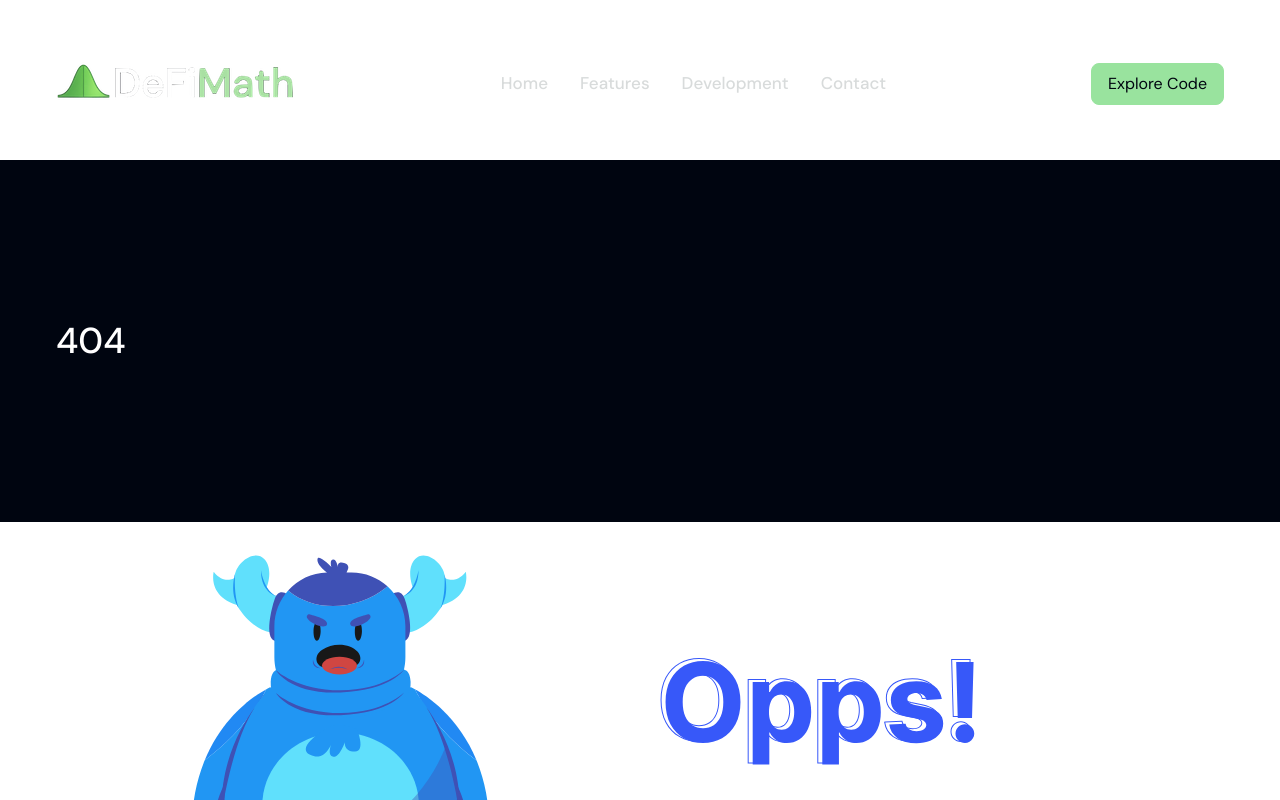
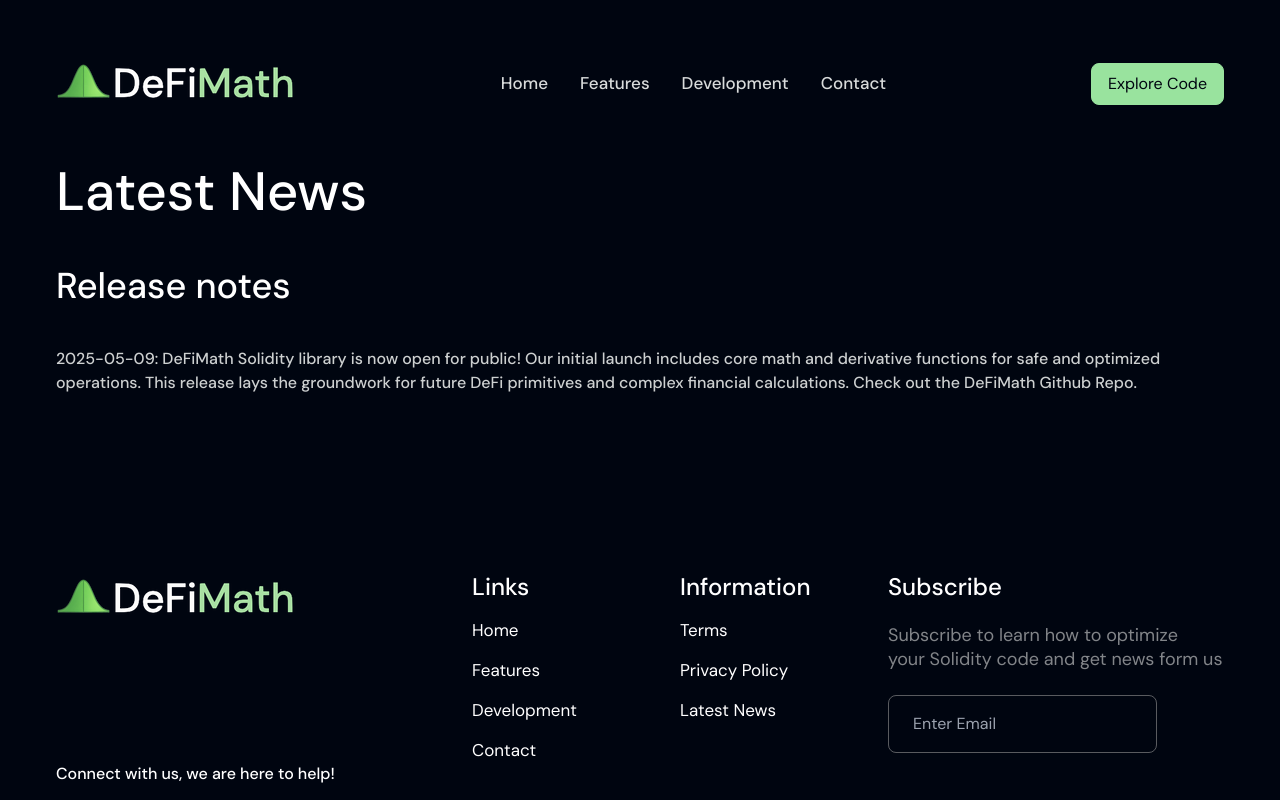
Before and after one commit to MerkleBlue/defimath-website, a Next.js app: page /news in a window 1280 px wide. Before the commit this address had no page. Shown: the top 800 px of the page. Built offline with nearby package versions, Linux system fonts and the light colour scheme; some icons are missing.

Commit message:
news page

```diff
--- /dev/null
+++ b/src/app/(site)/news/page.tsx
@@ -0,0 +1,30 @@
+
+import { Metadata } from "next";
+export const metadata: Metadata = {
+    title: "Latest News | DefiMath",
+    description: "Latest news and updates from DefiMath",
+};
+
+export default function Page() {
+    return (
+        <main>
+            <section className="relative md:pt-40 md:pb-28 py-20 overflow-hidden z-1" id="main-banner">
+                <div className="container mx-auto lg:max-w-screen-xl px-4">
+
+                    <h1 className="font-medium lg:text-56 md:text-50 text-54 lg:text-start text-center text-white mb-10">
+                        Latest News
+                    </h1>
+
+                    <h2 className="font-medium lg:text-36 md:text-30 text-24 lg:text-start text-center text-white mb-10 mt-10">Release notes</h2>
+                    <p className="text-base font-medium text-muted text-opacity-95">
+                        2025-05-09: DeFiMath Solidity library is now open for public! Our initial launch includes core math and derivative functions
+                        for safe and optimized operations. This release lays the groundwork for future DeFi primitives and complex financial
+                        calculations. Check out the{" "}
+                        <a href="https://github.com/MerkleBlue/defimath">DeFiMath Github Repo</a>.
+                    </p>
+
+                </div>
+            </section>
+        </main>
+    );
+};
```
